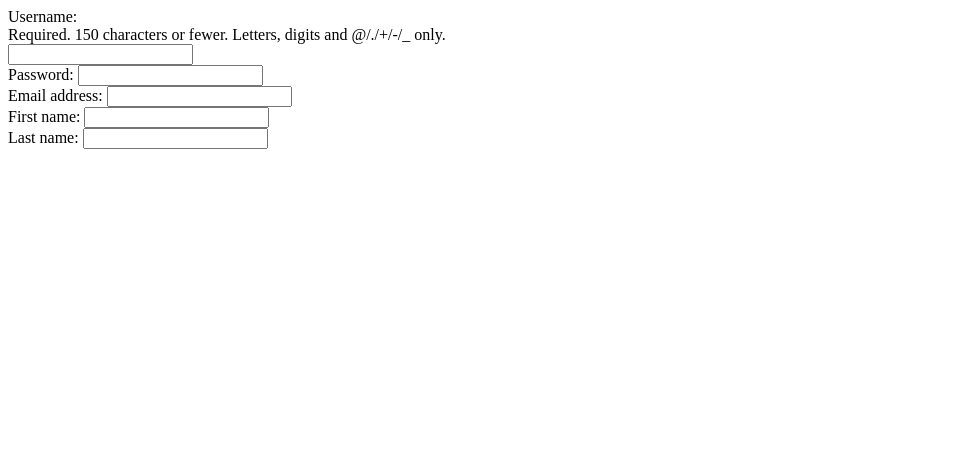
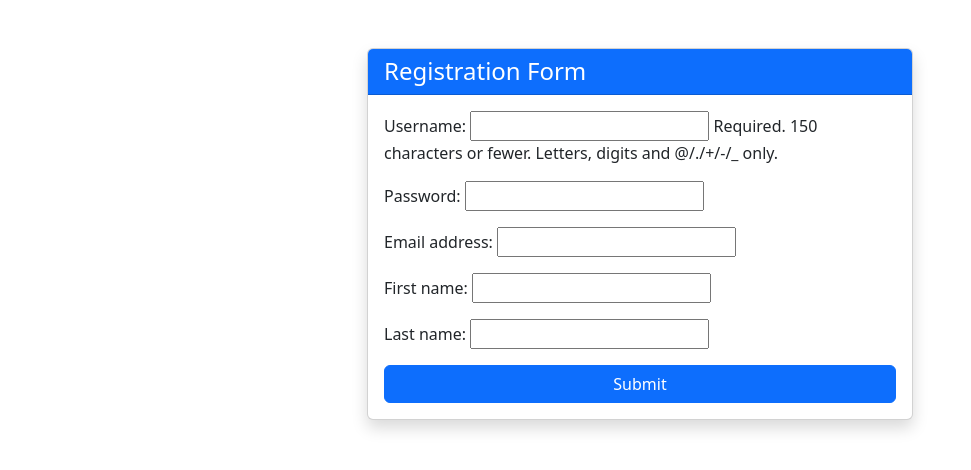
Before and after one commit to khadkashashi/Learning-Django, a Django app: page /register in a window 1280 px wide. Shown: the top 470 px of the page, without its empty margins (0-971 px from the left). Run offline with Django 5.2, Linux system fonts and the light colour scheme.

Commit message:
user register

```diff
--- a/user/forms.py
+++ b/user/forms.py
@@ -1,6 +1,10 @@
 from django import forms
+
 from django.contrib.auth.models import User
-class RegisterForm(forms.ModelForm):
+
+
+class RegisterFrom(forms.ModelForm):
+    password = forms.CharField(widget=forms.PasswordInput())
     class Meta:
-     model= User
-     fields=['username','password','email','first_name','last_name']
+        model = User
+        fields = ['username','password','email','first_name','last_name']
--- a/user/templates/user/register.html
+++ b/user/templates/user/register.html
@@ -1 +1,43 @@
-{{form}}
+
+<!DOCTYPE html>
+<html lang="en">
+<head>
+    <meta charset="UTF-8">
+    <meta name="viewport" content="width=device-width, initial-scale=1.0">
+    <title>Bootstrap Form</title>
+
+    <!-- Bootstrap 5 CSS -->
+    <link href="https://cdn.jsdelivr.net/npm/bootstrap@5.3.3/dist/css/bootstrap.min.css" rel="stylesheet">
+</head>
+<body>
+
+<div class="container mt-5">
+    <div class="row justify-content-center">
+        <div class="col-md-6">
+
+            <div class="card shadow">
+                <div class="card-header bg-primary text-white">
+                    <h4 class="mb-0">Registration Form</h4>
+                </div>
+
+                <div class="card-body">
+                    <form method="post">
+                        {% csrf_token %}
+                   {{form.as_p}}
+                        <!-- Submit -->
+                        <button type="submit" class="btn btn-primary w-100">
+                            Submit
+                        </button>
+                    </form>
+                </div>
+            </div>
+
+        </div>
+    </div>
+</div>
+
+<!-- Bootstrap JS -->
+<script src="https://cdn.jsdelivr.net/npm/bootstrap@5.3.3/dist/js/bootstrap.bundle.min.js"></script>
+
+</body>
+</html>
--- a/user/views.py
+++ b/user/views.py
@@ -1,10 +1,16 @@
-from django.shortcuts import render
-from user.forms import RegisterForm
-
+from django.shortcuts import render, redirect
+from user.forms import RegisterFrom
 # Create your views here.
 def register(request):
-    form =RegisterForm
-    context={
-        'form':form
+    form = RegisterFrom()
+    if request.method == "POST":
+        form = RegisterFrom(data=request.POST)
+        if form.is_valid():
+            user = form.save(commit=False)
+            user.set_password(request.POST['password'])
+            user.save()
+            return redirect('/admin')
+    context = {
+        "form":form
     }
-    return render(request,'user/register.html',context)
+    return render(request, 'user/register.html',context)
```
Also changed, not shown: db.sqlite3.
